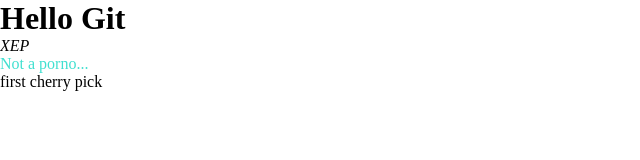
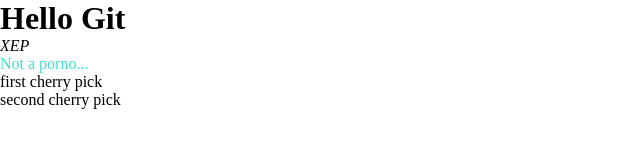
Before and after one commit to KAPITAL911/git-course, a plain HTML site: page index.html in a window 1280 px wide. Shown: the whole page, without its empty margins (0-640 px from the left). Drawn offline with Linux system fonts and the light colour scheme.

Commit message:
edit second cherry-pick y

```diff
--- a/index.html
+++ b/index.html
@@ -21,6 +21,7 @@
       >Not a porno...</a
     >
     <div>first cherry pick</div>
+    <div>second cherry pick</div>
   </body>
   <script src="script.js"></script>
 </html>
```
